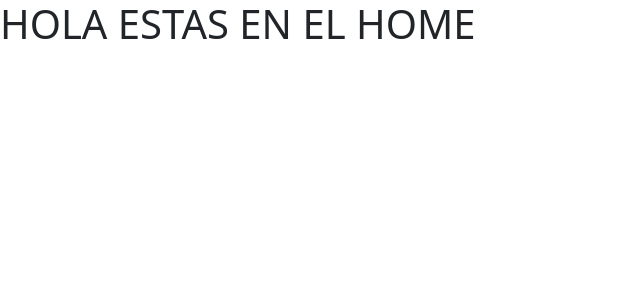
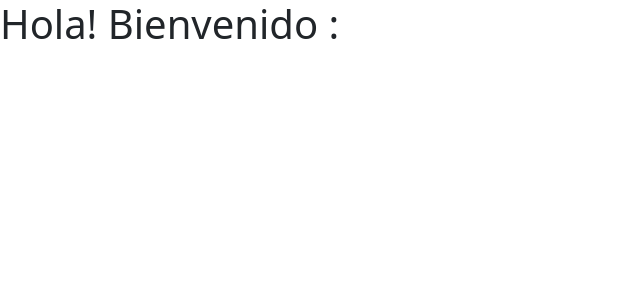
Before and after one commit to Magali18/Portfolio_Front_Magali, a React (Create React App) app in the folder Porftolio_Front_Magali/nombre-de-tu-proyecto/: page /home in a window 1280 px wide. Shown: the top 300 px of the page, without its empty margins (0-640 px from the left). Built offline with nearby package versions, Linux system fonts and the light colour scheme.

Commit message:
(add/state/visitor/redux)

```diff
--- a/Porftolio_Front_Magali/nombre-de-tu-proyecto/src/components/Home/Home.jsx
+++ b/Porftolio_Front_Magali/nombre-de-tu-proyecto/src/components/Home/Home.jsx
@@ -1,7 +1,10 @@
+import {useSelector} from 'react-redux'
+
 const Home = () => {
+  const visitor = useSelector((state)=> state.visitor)
   return (
     <div>
-      <h1>HOLA ESTAS EN EL HOME</h1>
+      <h1>Hola! Bienvenido : {visitor.name} </h1>
     </div>
   );
 };
```
